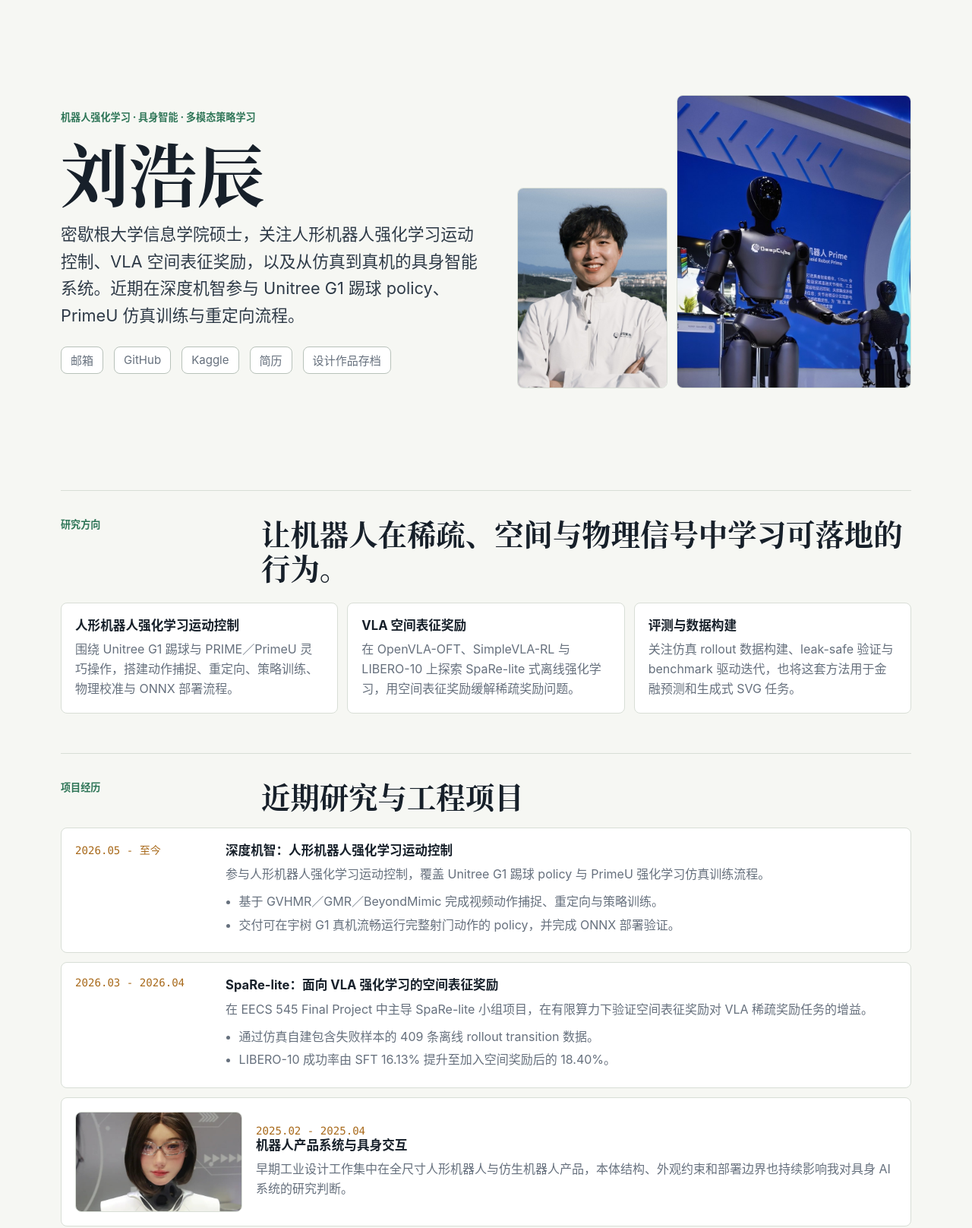
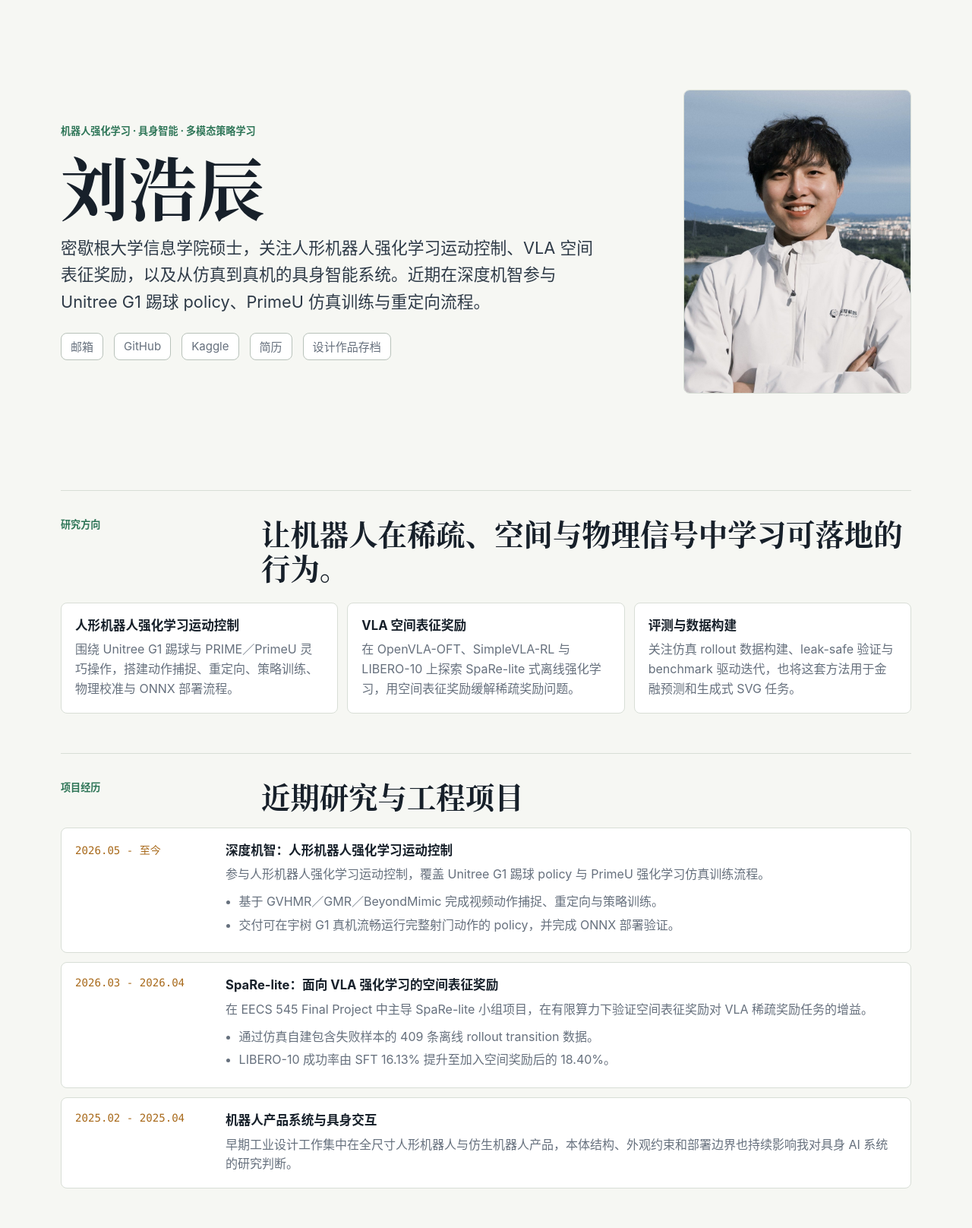
Before and after one commit to Leo-Haochen-Liu/haochenliu-homepage, a plain HTML site: page index.html in a window 1280 px wide. Shown: the part 80-1696 px from the top of the page at 76% size. Drawn offline with Linux system fonts and the light colour scheme.

Commit message:
Keep homepage to portrait only

```diff
--- a/index.html
+++ b/index.html
@@ -38,9 +38,8 @@
             <a href="./assets/portfolio-Haochen-Liu.pdf">设计作品存档</a>
           </div>
         </div>
-        <div class="hero-media" aria-label="个人照片与机器人图片">
+        <div class="hero-media" aria-label="个人照片">
           <img class="portrait" src="./assets/portrait.jpg" width="1050" height="1400" alt="刘浩辰照片" />
-          <img class="robot-image" src="./assets/deepcybo-card.jpg" width="1200" height="943" alt="Prime 人形机器人展出照片" />
         </div>
       </section>
 
@@ -105,10 +104,9 @@
             </div>
           </article>
 
-          <article class="work-item with-image">
-            <img src="./assets/noetix-card.jpg" width="1200" height="1014" alt="松延动力小诺机器人近景" />
+          <article class="work-item">
+            <div class="work-date">2025.02 - 2025.04</div>
             <div class="work-body">
-              <div class="work-date">2025.02 - 2025.04</div>
               <h3>机器人产品系统与具身交互</h3>
               <p>
                 早期工业设计工作集中在全尺寸人形机器人与仿生机器人产品，本体结构、外观约束和部署边界也持续影响我对具身 AI 系统的研究判断。
--- a/styles.css
+++ b/styles.css
@@ -94,9 +94,9 @@ main {
 .hero {
   min-height: 78vh;
   display: grid;
-  grid-template-columns: minmax(0, 1.04fr) minmax(320px, 0.96fr);
+  grid-template-columns: minmax(0, 1.08fr) minmax(240px, 0.42fr);
   align-items: center;
-  gap: 38px;
+  gap: 48px;
   padding: 34px 0 28px;
 }
 
@@ -168,28 +168,19 @@ h3 {
 }
 
 .hero-media {
-  display: grid;
-  grid-template-columns: 0.64fr 1fr;
-  align-items: end;
-  gap: 12px;
+  display: flex;
+  justify-content: flex-end;
+  align-items: center;
 }
 
-.portrait,
-.robot-image {
+.portrait {
+  width: min(100%, 320px);
   border: 1px solid var(--line);
   border-radius: 8px;
   object-fit: cover;
   background: var(--paper);
-}
-
-.portrait {
   aspect-ratio: 3 / 4;
   object-position: center center;
-}
-
-.robot-image {
-  aspect-ratio: 4 / 5;
-  object-position: 46% center;
 }
 
 .section {
@@ -253,18 +244,6 @@ h3 {
   grid-template-columns: 180px minmax(0, 1fr);
   gap: 18px;
   padding: 18px;
-}
-
-.work-item.with-image {
-  grid-template-columns: 220px minmax(0, 1fr);
-  align-items: center;
-}
-
-.work-item.with-image img {
-  aspect-ratio: 5 / 3;
-  object-fit: cover;
-  border-radius: 8px;
-  border: 1px solid var(--line);
 }
 
 .work-date,
@@ -334,7 +313,6 @@ h3 {
   .focus-grid,
   .split,
   .work-item,
-  .work-item.with-image,
   .timeline div {
     grid-template-columns: 1fr;
   }
@@ -353,11 +331,7 @@ h3 {
   }
 
   .hero-media {
-    grid-template-columns: 0.75fr 1fr;
-  }
-
-  .work-item.with-image img {
-    max-height: 240px;
+    justify-content: flex-start;
   }
 }
 
@@ -372,16 +346,7 @@ h3 {
     gap: 10px;
   }
 
-  .hero-media {
-    grid-template-columns: 1fr;
-    justify-items: start;
-  }
-
   .portrait {
     max-width: 205px;
   }
-
-  .robot-image {
-    display: none;
-  }
 }
```
